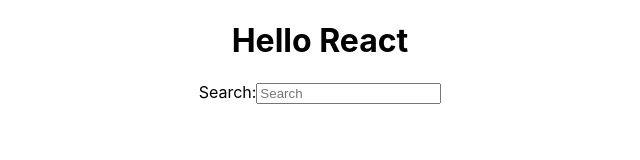
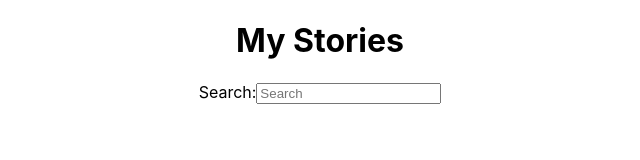
Before and after one commit to dgoceva/UKTC-React-II, a React (Create React App) app in the folder my-app/: page / in a window 1280 px wide. Shown: the top 160 px of the page, without its empty margins (320-960 px from the left). Built offline with nearby package versions, Linux system fonts and the light colour scheme.

Commit message:
list added - 07-10-21

```diff
--- a/my-app/src/App.js
+++ b/my-app/src/App.js
@@ -1,13 +1,28 @@
 import './App.css';
 
-function getTitle(title) {
-  return title;
-}
+const list=[
+  {
+    title: 'React',
+    url: 'http://reactjs.org',
+    author: 'Jordan Walke',
+    num_comments: 3,
+    points: 4,
+    objectID: 0,
+  },
+  {
+    title: 'Redux',
+    url: 'http://redux.js.org',
+    author: 'Dan Abramov, Andrew Clark',
+    num_comments: 2,
+    points: 5,
+    objectID: 1,
+  },
+]
 
 function App() {
   return (
     <div className="App">
-      <h1>Hello {getTitle('React')}</h1>
+      <h1>My Stories</h1>
 
       <label htmlFor="search">Search:</label>
       <input type="text" id="search" placeholder="Search" />
```
